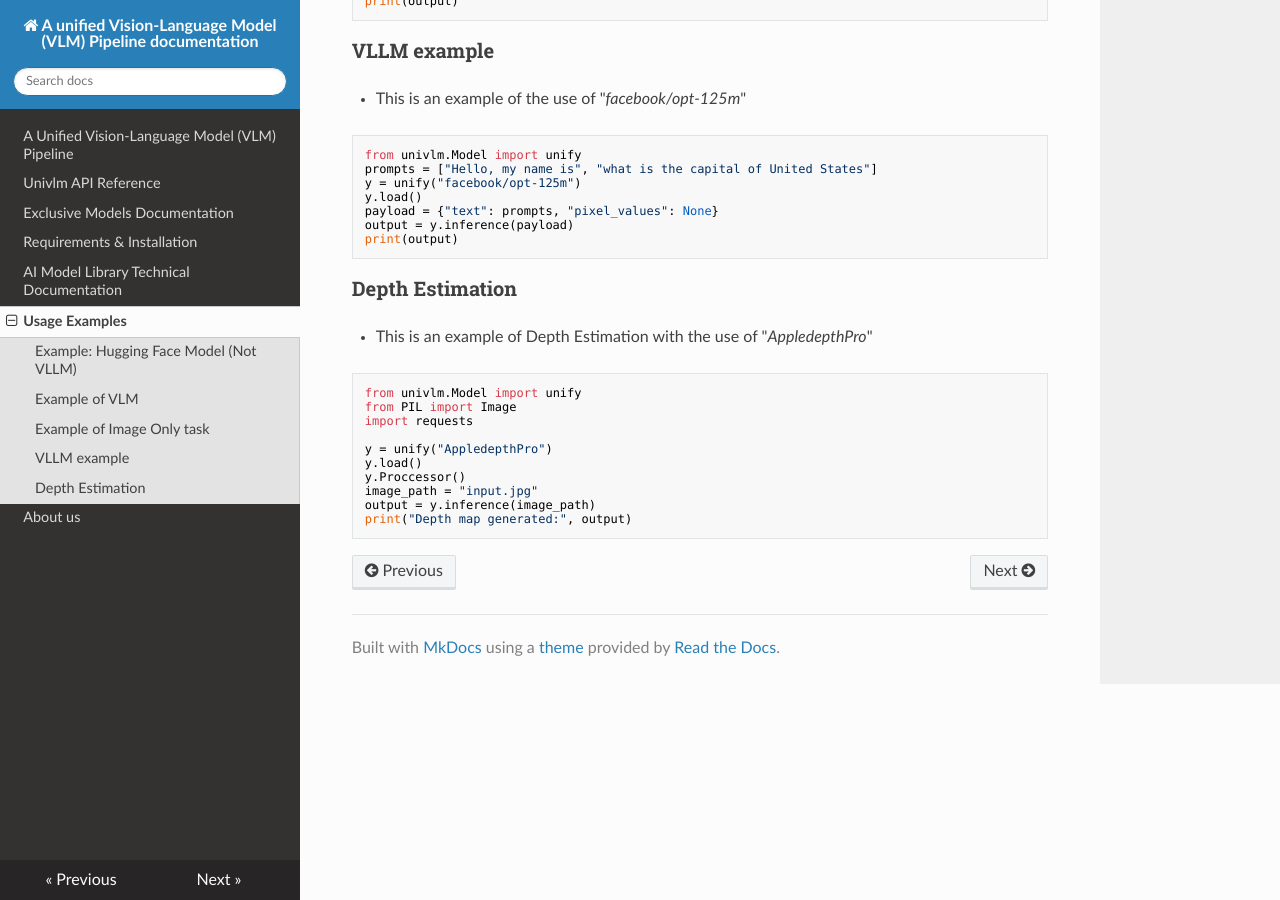
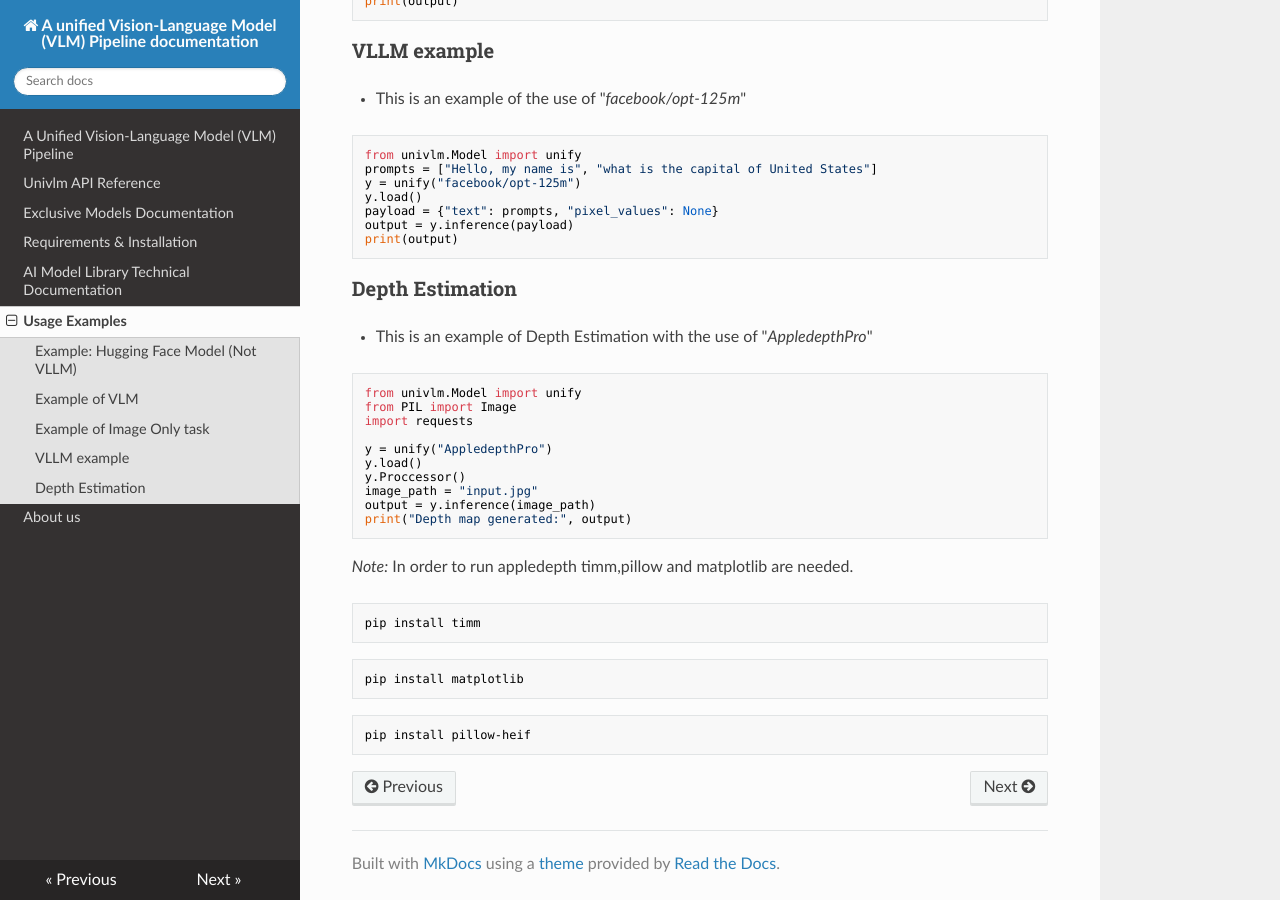
Before and after one commit to IlyaDavydov/webdocuforunivlm, an MkDocs documentation site: the page built from docs/quickstart.md, in a window 1280 px wide and 900 px high, scrolled down 1058 px. Built offline with MkDocs 1.6.1, drawn with Linux system fonts in a browser that asks for light colours; nearby versions of some CDN libraries.

Commit message:
Update quickstart.md

````diff
--- a/docs/quickstart.md
+++ b/docs/quickstart.md
@@ -72,3 +72,13 @@ image_path = "input.jpg"
 output = y.inference(image_path)
 print("Depth map generated:", output)
 ```
+*Note:* In order to run appledepth timm,pillow and matplotlib are needed.
+```bash
+pip install timm
+```
+```bash
+pip install matplotlib
+```
+```bash
+pip install pillow-heif
+```
````
